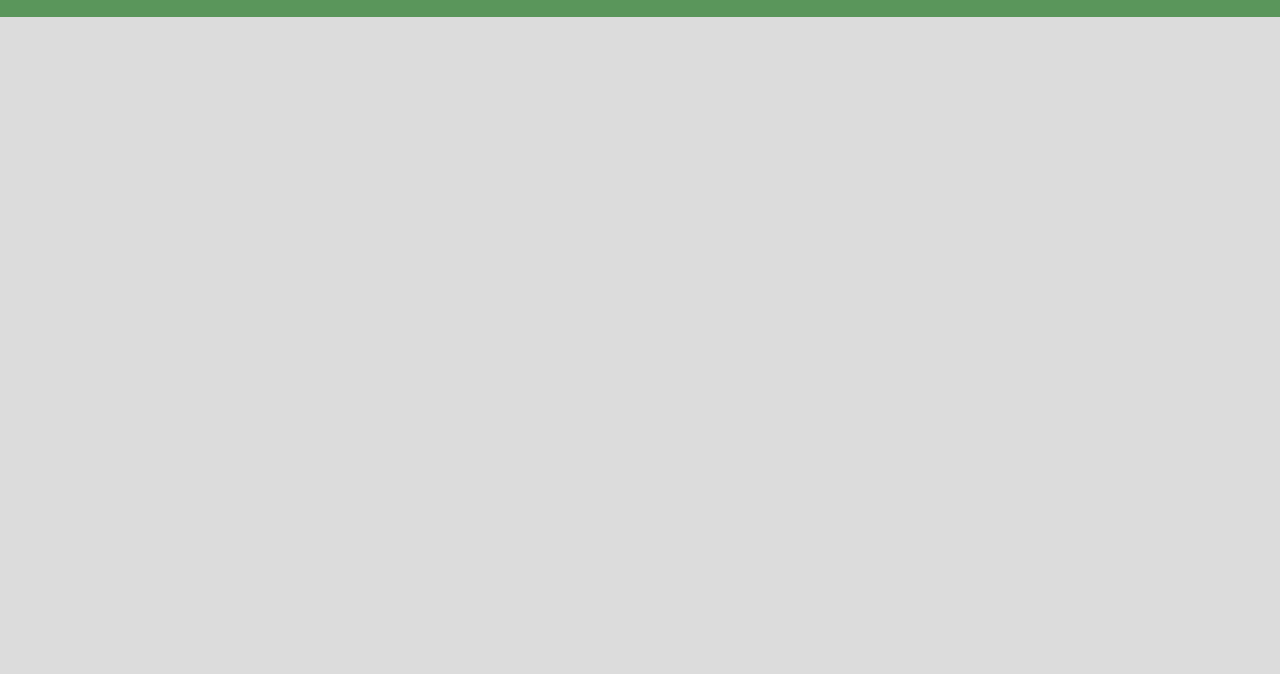
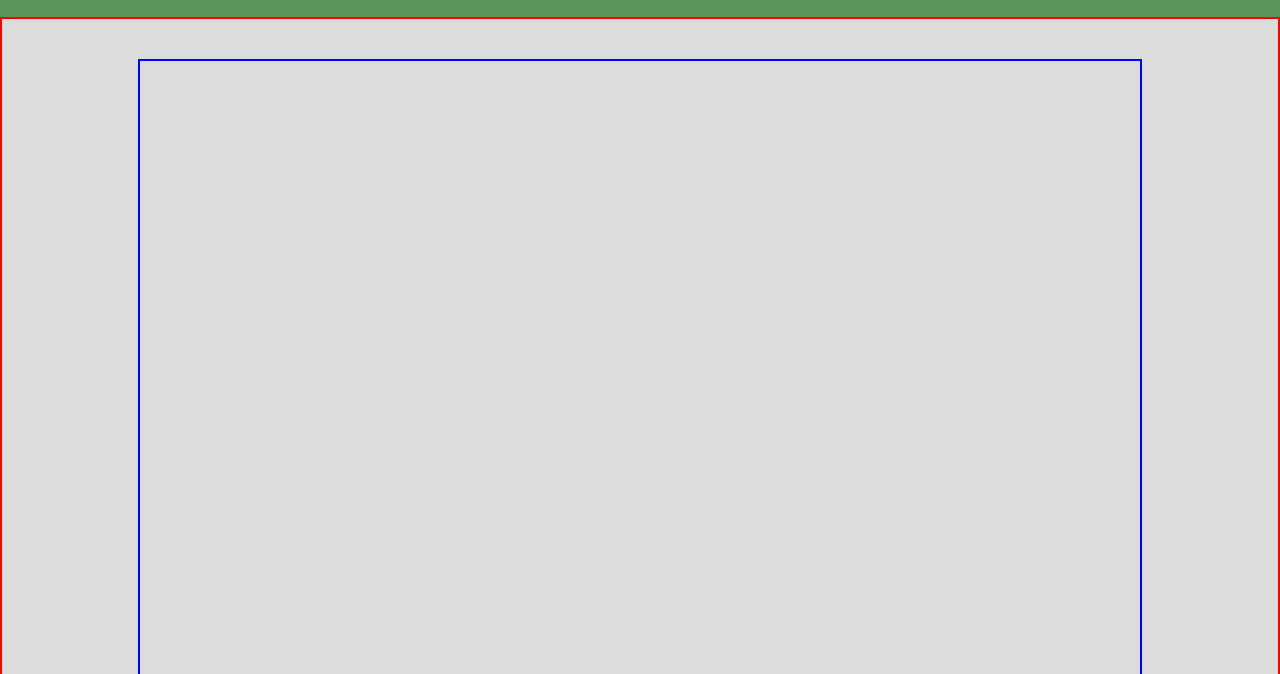
Before and after one commit to TWMasters/TringParking-v2, a plain HTML site: page parkingbay.html in a window 1280 px wide. Shown: the part 126-800 px from the top of the page. Drawn offline with Linux system fonts and the light colour scheme.

Commit message:
Start setting up parking map

```diff
--- a/parkingbay.html
+++ b/parkingbay.html
@@ -10,6 +10,7 @@
     <link rel="stylesheet" href="styles/general.css">
     <link rel="stylesheet" href="styles/header.css">
     <link rel="stylesheet" href="styles/footer.css">
+    <link rel="stylesheet" href="styles/parkingbay.css">
 
     <script src="componentsv2.js" type="text/javascript"></script>
 
@@ -17,7 +18,9 @@
   <body>
     <header id="tring-header"></header>
     <div class="content-container">
-
+      <div class="map-container">
+        <div class="map"></div>
+      </div>
     </div>
     <footer id="tring-footer"></footer>
   </body>
--- a/styles/general.css
+++ b/styles/general.css
@@ -1,10 +1,12 @@
 html, body {
   margin: 0;
   height: 100%;
+  min-height: 800px;
 }
 
 body {
   font-family: Verdana, Geneva, Tahoma, sans-serif;
+  background-color: rgb(220, 220, 220);
   color: white;
   text-align: center;
   display: flex;
@@ -14,13 +16,3 @@ body {
 a {
   color: white;
 }
-
-/*CONTENTS*/
-.content-container {
-  flex: 1;
-  display: flex;
-  flex-direction: column;
-  background-color: rgb(220, 220, 220);
-  min-height: 750px;
-  overflow: hidden;
-}
--- /dev/null
+++ b/styles/parkingbay.css
@@ -0,0 +1,14 @@
+.map-container {
+  display: flex;
+  align-items: center;
+  justify-content: center;
+  border: solid 2px red;
+  padding: 40px;
+}
+
+.map {
+  display: grid;
+  width: 1000px;
+  height: 1000px;
+  border: solid 2px blue;
+}
```
Also changed, not shown: index.html (+1 -7 lines), styles/index.css (+7 -1 lines).
